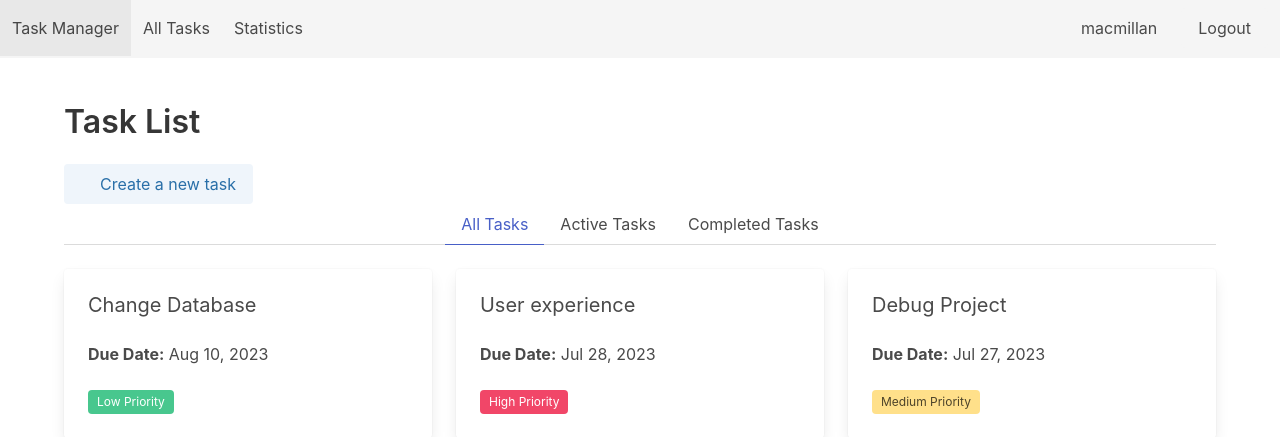
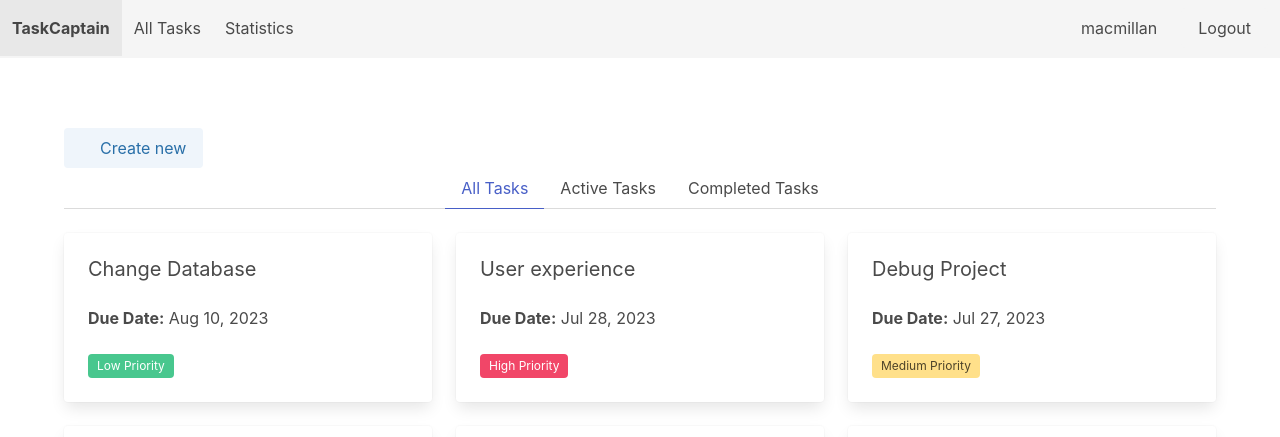
Before and after one commit to Macmillan1411/Task-Manager, a Django app: page / in a window 1280 px wide. Shown: the top 437 px of the page. Run offline with Django 4.2, Linux system fonts and the light colour scheme; a user stored in the database is signed in; data comes from the database, SQL or seed files in the repository; both versions use the stored data as it was after the commit; some libraries are stand-ins or nearby versions.

Commit message:
changed a few titles

```diff
--- a/tasks/templates/task_edit.html
+++ b/tasks/templates/task_edit.html
@@ -8,9 +8,9 @@
         <div class="column is-half">
           <div class="box">
             {% if task.id %}
-              <h1 class="title">Edit Task</h1>
+              <h1 class="title">Manage Task</h1>
             {% else %}
-              <h1 class="title">Create New Task</h1>
+              <h1 class="title">Manage Task</h1>
             {% endif %}
             <form method="post">
               {% csrf_token %}
@@ -56,7 +56,7 @@
                     <span class="icon">
                       <i class="fas fa-save"></i>
                     </span>
-                    <span>{% if task.id %}Save Task{% else %}Create Task{% endif %}</span>
+                    <span>{% if task.id %}Save{% else %} Save {% endif %}</span>
                   </button>
                 </div>
               </div>
--- a/tasks/templates/task_list.html
+++ b/tasks/templates/task_list.html
@@ -3,12 +3,12 @@
 {% block content %}
   <section class="section">
     <div class="container">
-      <h1 class="title">Task List</h1>
+      <h1 class="title"></h1>
       <p><a href="{% url 'tasks:task_new' %}" class="button is-info is-light">
         <span class="icon">
           <i class="fas fa-plus"></i>
         </span>
-        <span>Create a new task</span>
+        <span>Create new</span>
         </a>
       </p>
 
--- a/tasks/templates/task_stats.html
+++ b/tasks/templates/task_stats.html
@@ -2,7 +2,7 @@
 
 {% block content %}
 <section class="section">
-  <h1 class="title">Task Statistics</h1>
+  <h1 class="title">Statistics</h1>
   <div class="container level">
 
        <!-- Chart: Active and Completed Tasks -->
--- a/templates/base.html
+++ b/templates/base.html
@@ -19,14 +19,13 @@
   <script src="{% static 'fontawesomefree/js/brands.js' %}"></script>
 
 
-
 </head>
 <body>
   <!-- Navbar -->
   <nav class="navbar is-light has-shadow" role="navigation" aria-label="main navigation">
     <div class="navbar-brand">
       <a class="navbar-item" href="{% url 'tasks:task_list' %}">
-        Task Manager
+        <strong>TaskCaptain</strong>
       </a>
       <!-- Add your logo or brand here if desired -->
     </div>
```
Also changed, not shown: db.sqlite3.
